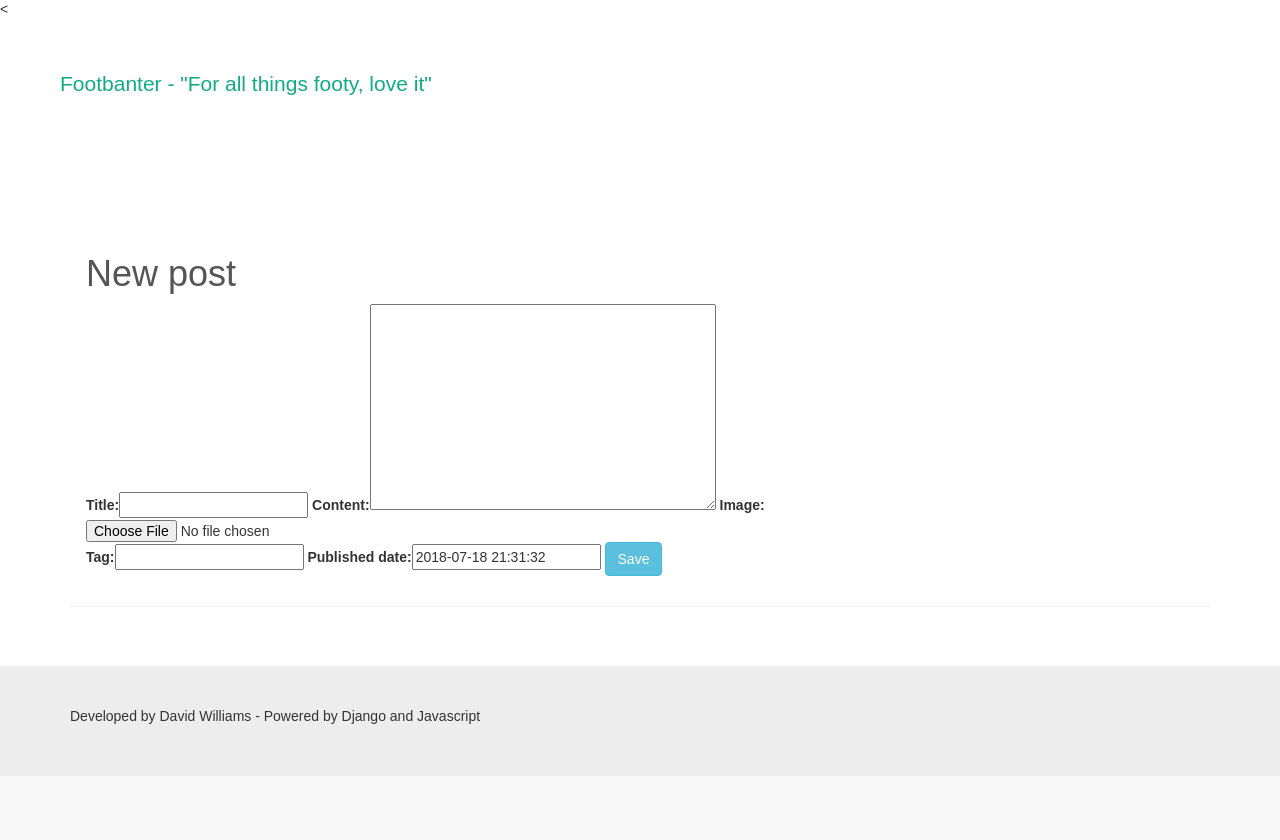
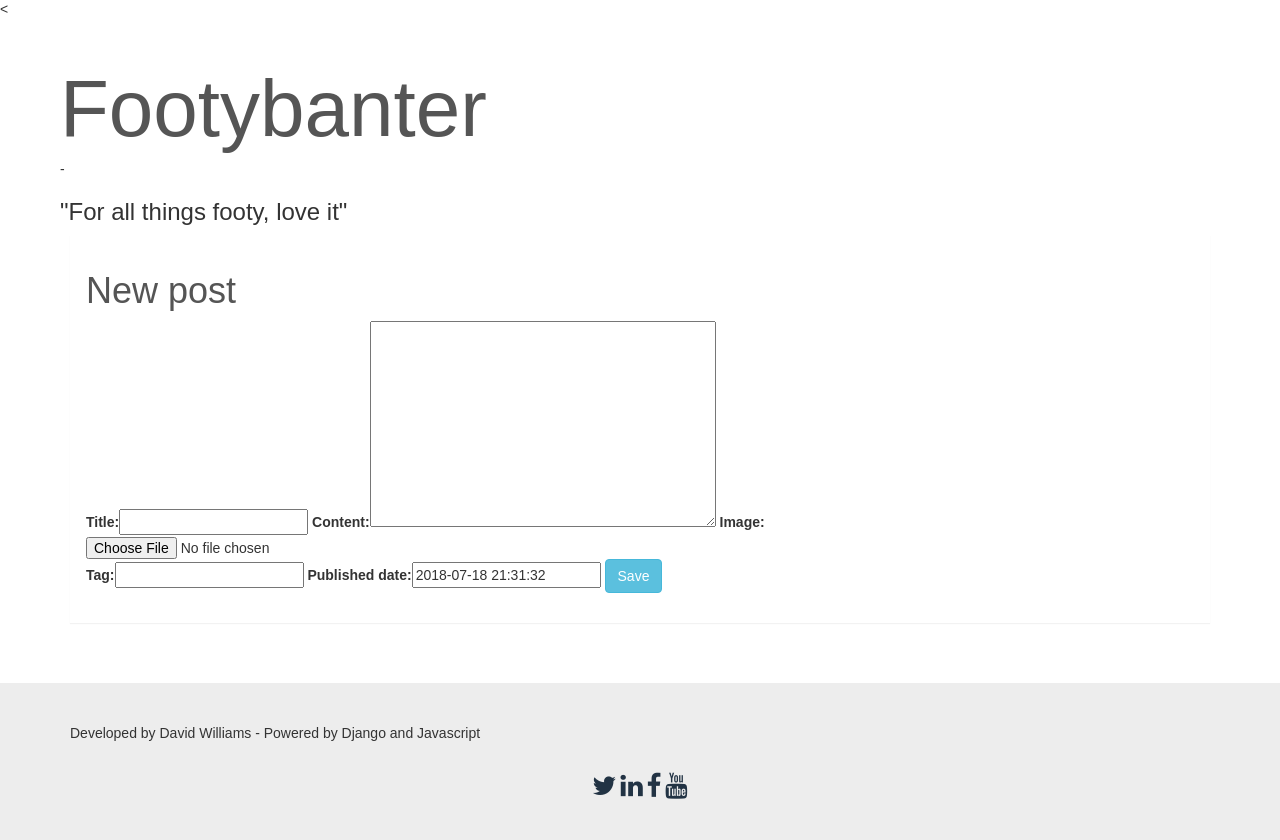
Before and after one commit to ariesdav333/footbalbanter, a Django app: a page that uses templates/base.html in a window 1280 px wide. Shown: the part 51-891 px from the top of the page. Before the commit the page ends 775 px from the top, so only its background shows below. Run offline with Django 3.2, Linux system fonts and the light colour scheme; some libraries are stand-ins or nearby versions.

Commit message:
Addedbrand image,changed header text to H1, and added social media links in footer page

```diff
--- a/templates/base.html
+++ b/templates/base.html
@@ -10,6 +10,7 @@
     <link rel="stylesheet" href="{% static 'css/custom.css' %}">
     <script src="https://cdnjs.cloudflare.com/ajax/libs/jquery/3.0.0-alpha1/jquery.min.js"></script>
     <script src="https://cdnjs.cloudflare.com/ajax/libs/twitter-bootstrap/4.0.0-alpha/js/bootstrap.min.js"></script>
+     <link rel="stylesheet" href="https://cdnjs.cloudflare.com/ajax/libs/font-awesome/4.7.0/css/font-awesome.min.css">
 </head>
 <body>
     <!-- fixed masthead -->
@@ -39,7 +40,7 @@
         <div class="container">
             <div class="row">
                 <h1>
-                    <p id="logo" class="lead">Footbanter - "For all things footy, love it"</p>
+                    <p id="logo" class="lead"><h1>Footybanter</h1> - <h3>"For all things footy, love it"</h3></p>
                 </h1>
             </div>
         </div>
@@ -63,6 +64,15 @@
         <div class="container">
             <p>Developed by David Williams - Powered by Django and Javascript </p>
         </div>
+         <br>
+        <div>
+    <center>
+       <a href="#"><i class="fa fa-twitter" style= "font-size:26px"></i></a>
+       <a href="#"><i class="fa fa-linkedin" style="font-size:26px"></i></a>
+       <a href="#"> <i class="fa fa-facebook" style="font-size:26px"></i></a>
+       <a href="#"> <i class="fa fa-youtube" style="font-size:26px"></i></a>
+    </center>
+        </div>
     </footer>
 </body>
 </html>
--- a/templates/blogposts.html
+++ b/templates/blogposts.html
@@ -4,7 +4,7 @@
         <div class="row">
             <div class="col-md-2 col-sm-3 text-center">
                 <a class="story-img" href="#">
-                    <img src="/media/img/profile.jpg" class="img-circle">
+                    <img src="/media/img/premier.png" class="img-circle">
                 </a>
                 <p><span class="boldtext">Author:</span>David</p>
             </div>
```
Also changed, not shown: db.sqlite3, static/img/premier.png (added).
